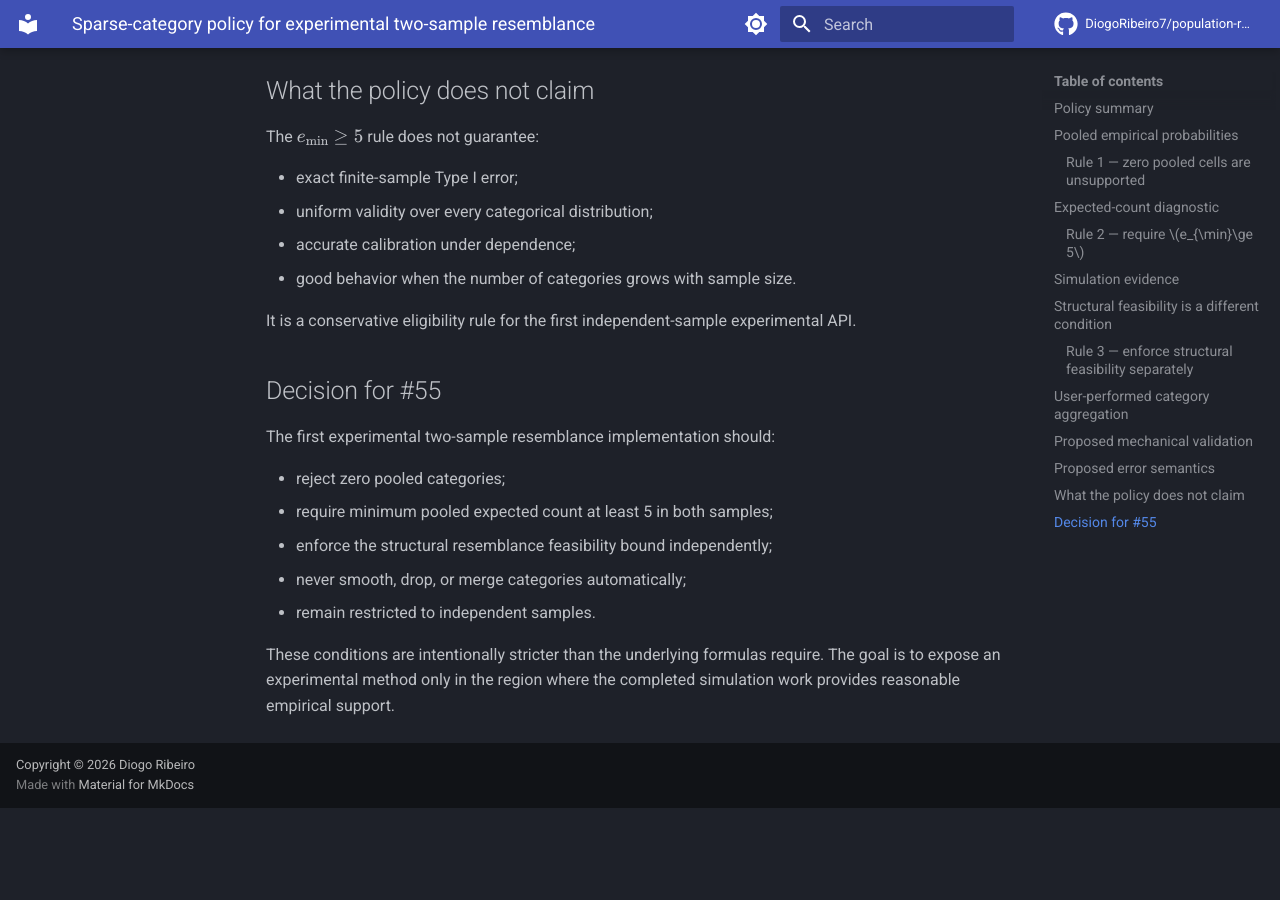
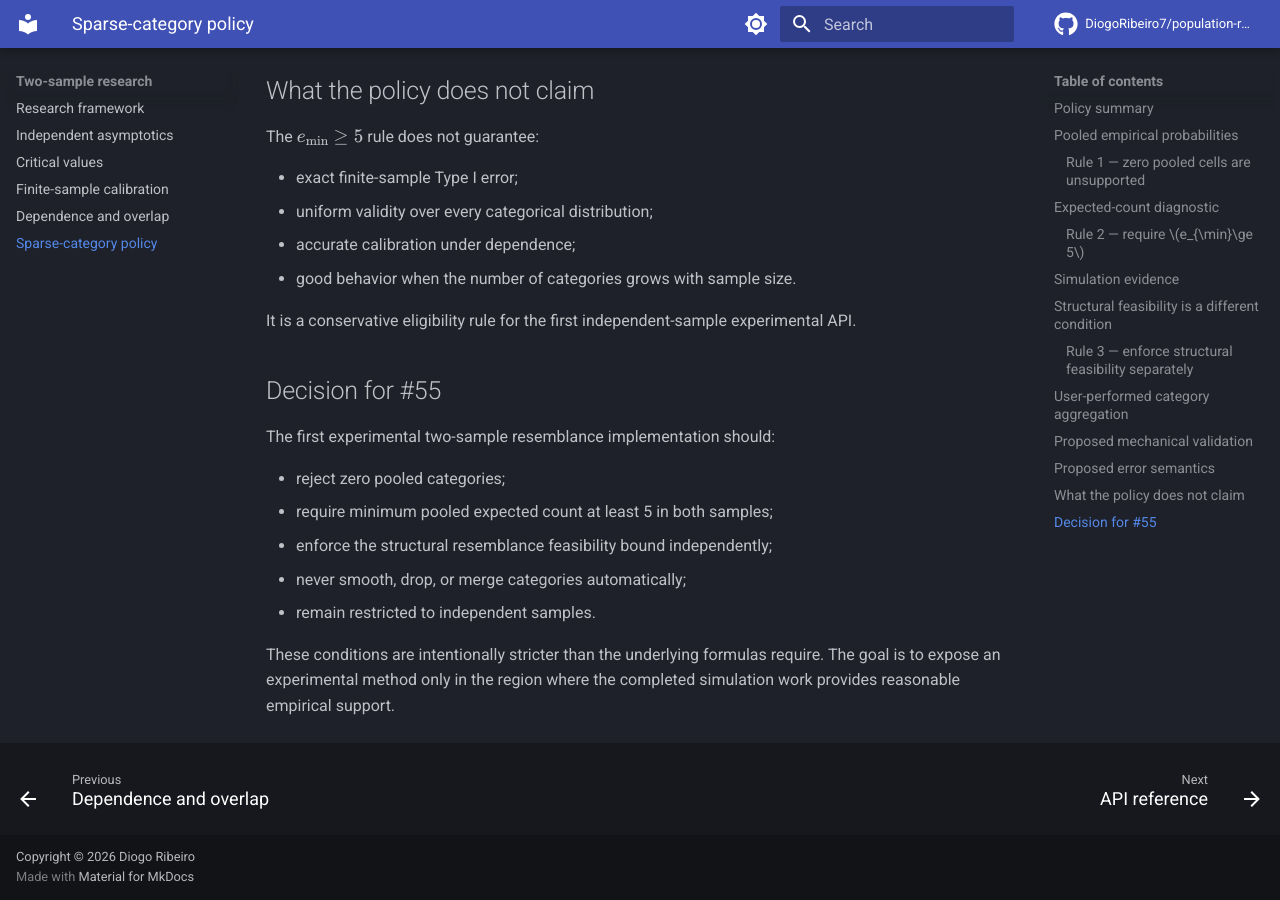
Before and after one commit to DiogoRibeiro7/population-resemblance, an MkDocs documentation site: the page built from docs/two-sample-sparse-policy.md, in a window 1280 px wide and 900 px high, scrolled down 5352 px. Built offline with MkDocs 1.6.1 and Material for MkDocs 9.7.7, drawn with Linux system fonts in a browser that asks for light colours; comment, search, counter and statistics services are not loaded; before the commit the page ends 6160 px from its top, so only the background shows below that.

Commit message:
docs: add sparse-category policy

```diff
--- a/mkdocs.yml
+++ b/mkdocs.yml
@@ -51,6 +51,7 @@
       - Critical values: two-sample-critical-values.md
       - Finite-sample calibration: two-sample-calibration.md
       - Dependence and overlap: two-sample-dependence.md
+      - Sparse-category policy: two-sample-sparse-policy.md
   - API reference: api.md
   - Public API policy: public-api.md
   - Development: development.md
```
